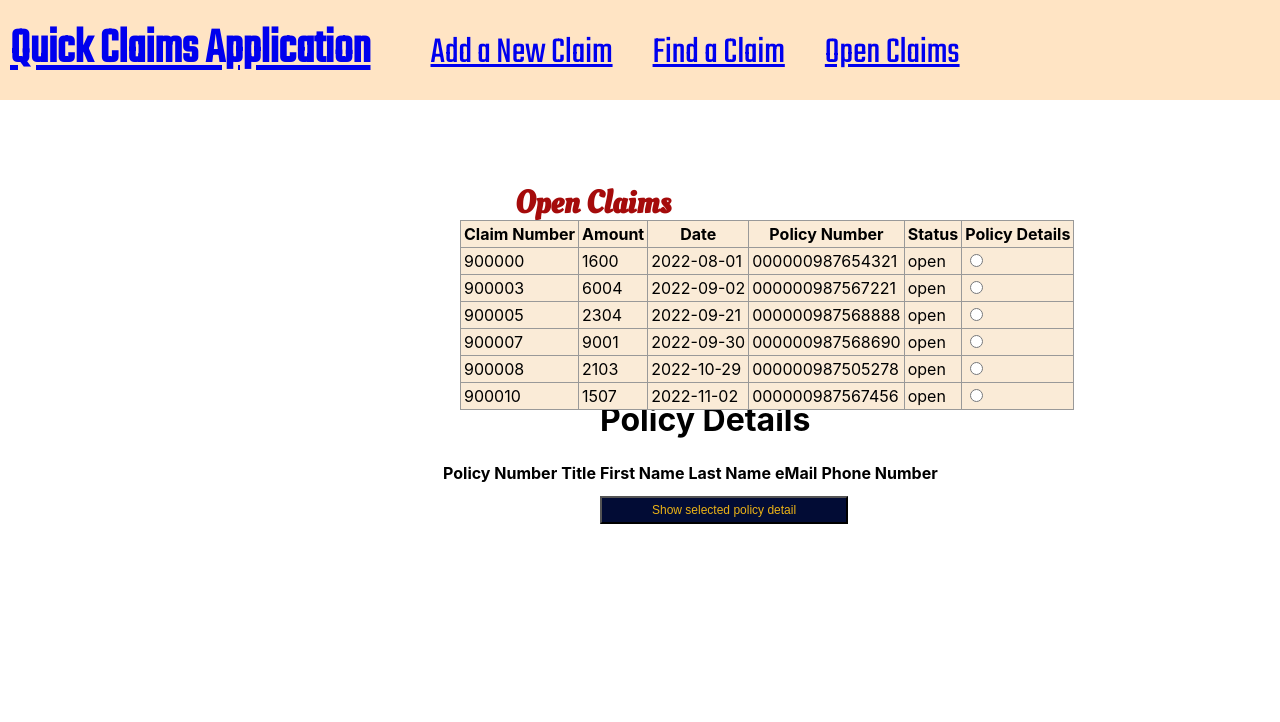
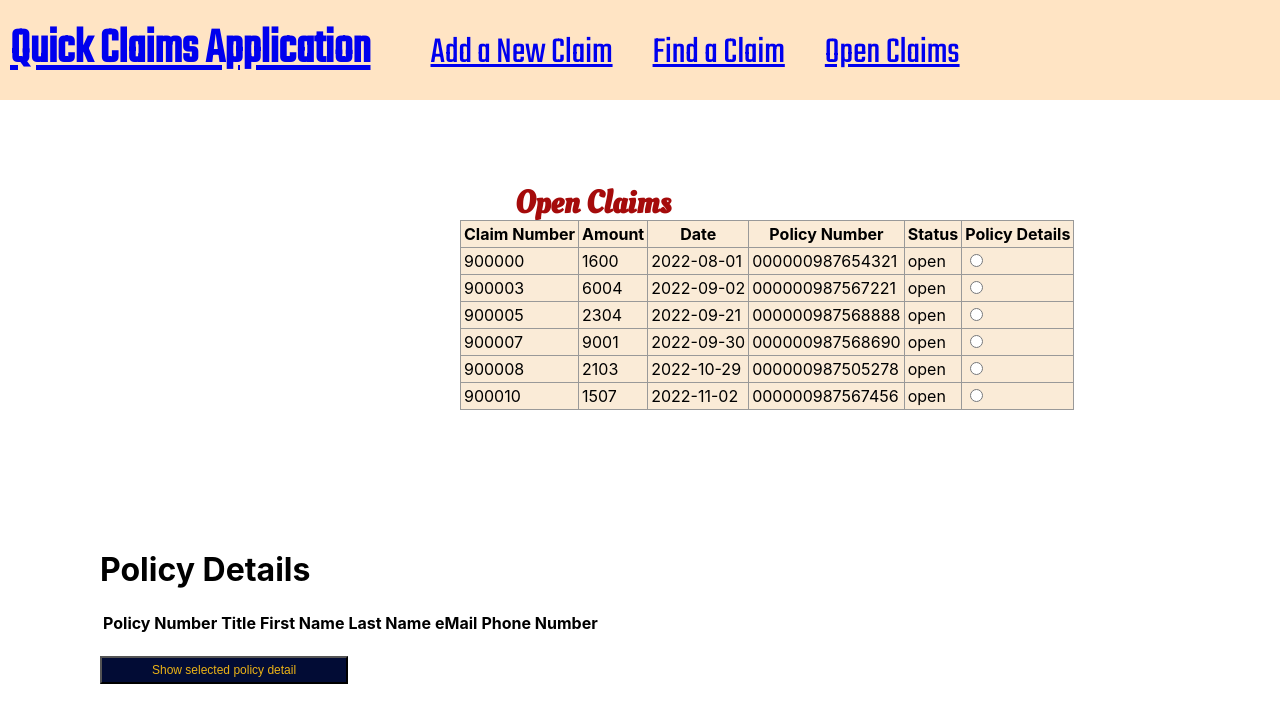
Before and after one commit to sdangeti24/quick-claims, a React (Create React App) app: page /open in a window 1280 px wide. Shown: the top 722 px of the page. Built offline with nearby package versions, Linux system fonts and the light colour scheme; the HTML template or start-up script is replaced by a standard one.

Commit message:
changes to UI

```diff
--- a/src/App.css
+++ b/src/App.css
@@ -26,15 +26,18 @@
 
 
   .mainHeader1 {
-    margin-top: 300px;
-    margin-left: 600px;
+    position: relative;
+    margin-top: 450px;
+    margin-left: 100px;
 }
 .container1 {
+  position: relative;
     margin-top: 10px;
-    margin-left:440px
+    margin-left:100px
 }
 
 .bt1 {
-    margin-top: 10px;
-    margin-left:600px
+  position: relative;
+    margin-top: 20px;
+    margin-left:100px
 }
--- a/src/App.js
+++ b/src/App.js
@@ -11,61 +11,61 @@ import Menu from './Menu';
 import { UserContext } from './context/UserContext';
 
 function App() {
-  const [isNCShown, setIsNCShown] = useState(false);
-  const [isSCShown, setIsSCShown] = useState(false);
-  const [isOCShown, setIsOCShown] = useState(false);
-  const [isPDShown, setIsPDShown] = useState(false);
-  const [isChked, setIsChked] = useState();
+  // const [isNCShown, setIsNCShown] = useState(false);
+  // const [isSCShown, setIsSCShown] = useState(false);
+  // const [isOCShown, setIsOCShown] = useState(false);
+  // const [isPDShown, setIsPDShown] = useState(false);
+  // const [isChked, setIsChked] = useState();
 
-  const newClmClick = event => {
-    setIsNCShown(true);
-    setIsSCShown(false);
-    setIsOCShown(false);
-    setIsPDShown(false);
-  };
+  // const newClmClick = event => {
+  //   setIsNCShown(true);
+  //   setIsSCShown(false);
+  //   setIsOCShown(false);
+  //   setIsPDShown(false);
+  // };
 
-  const srchClmClick = event => {
-    setIsNCShown(false);
-    setIsSCShown(true);
-    setIsOCShown(false);
-    setIsPDShown(false);
-  };
+  // const srchClmClick = event => {
+  //   setIsNCShown(false);
+  //   setIsSCShown(true);
+  //   setIsOCShown(false);
+  //   setIsPDShown(false);
+  // };
 
-  const openClmClick = event => {
-    setIsNCShown(false);
-    setIsSCShown(false);
-    setIsOCShown(true);
-    setIsPDShown(false);
-  };
+  // const openClmClick = event => {
+  //   setIsNCShown(false);
+  //   setIsSCShown(false);
+  //   setIsOCShown(true);
+  //   setIsPDShown(false);
+  // };
 
-  const showPolDetClick = (event) => {
-    setIsNCShown(false);
-     setIsPDShown(true);
+  // const showPolDetClick = (event) => {
+  //   setIsNCShown(false);
+  //    setIsPDShown(true);
 
-    var chkd = document.getElementsByName("op");
-    for(let i=0; i<chkd.length; i++)
-    {
-      if(chkd[i].checked) {
-        //console.log(chkd[i].value);
-        setIsChked(chkd[i].value);
-      }
-    }
-  }
+  //   var chkd = document.getElementsByName("op");
+  //   for(let i=0; i<chkd.length; i++)
+  //   {
+  //     if(chkd[i].checked) {
+  //       //console.log(chkd[i].value);
+  //       setIsChked(chkd[i].value);
+  //     }
+  //   }
+  // }
   // const [searchTerm, setSearchTerm] = useState("");
   //const [currentUser, setCurrentUser] = useState({ name : "", role : ""});
 return (
   <BrowserRouter>
   <Menu />
   <Routes>
-    <Route path="/add" element ={<NewClaim />} onClick={newClmClick} />
-    <Route path="/find" element ={<SearchClaim />} onClick={srchClmClick} />
-    <Route path="/open" element ={<TransactionsTable />} onClick={openClmClick} />
+    <Route path="/add" element ={<NewClaim />} />
+    <Route path="/find" element ={<SearchClaim />} />
+    <Route path="/open" element ={<TransactionsTable />}/>
     <Route path="/" element = { <h1>Welcome to Quick Claims</h1>}/>
     <Route path="*" element = { <><h1>Sorry - that page doesn't exist</h1><p>Page not found</p></>}/>
 
   </Routes>
-  {(isOCShown || isSCShown) && <button id="1" onClick={showPolDetClick}>Show selected policy detail</button>}
-        {isPDShown && <PolicyDetail name={isChked}/>}
+  {/* {(isOCShown || isSCShown) && <button id="1" onClick={showPolDetClick}>Show selected policy detail</button>}
+        {isPDShown && <PolicyDetail name={isChked}/>} */}
   </BrowserRouter>
 
 )
```
Also changed, not shown: 1 other file (tests, documents, lock files or other folders).
